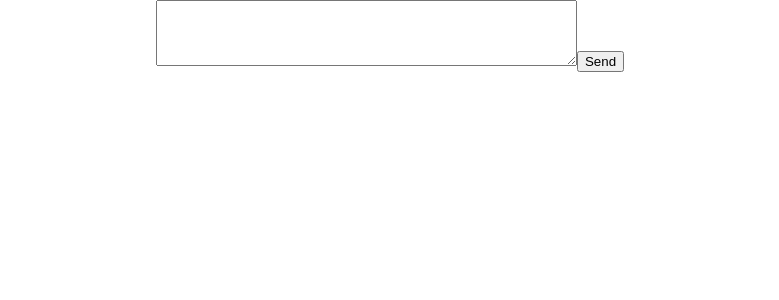
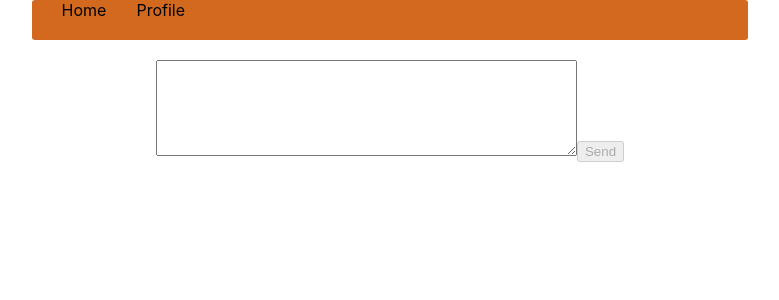
Before and after one commit to Itc-bootcamp-2019/micro-blogging-front-end-josomm22, a React (Create React App) app: page / in a window 1280 px wide. Shown: the top 300 px of the page, without its empty margins (250-1029 px from the left). Built offline with nearby package versions, Linux system fonts and the light colour scheme.

Commit message:
added navbar comp

```diff
--- a/src/App.js
+++ b/src/App.js
@@ -2,10 +2,12 @@ import React from 'react';
 import logo from './logo.svg';
 import './App.css';
 import Messages from './Components/Messages'
+import Navbar from './Components/Navbar';
 
 function App() {
   return (
     <div className="App">
+      <Navbar/>
       <Messages/>
     </div>
   );
--- a/src/Components/Messages.js
+++ b/src/Components/Messages.js
@@ -17,6 +17,7 @@ class Messages extends React.Component {
         this.state = {
             value: '',
             messages: [],
+            textValid: false,
             idCounter: 0
         }
         // this.messages = []
@@ -30,7 +31,12 @@ class Messages extends React.Component {
 
     }
     handleChange(event) {
-        this.setState({ value: event.target.value })
+        let value = event.target.value
+        this.setState({ value: value },
+            () => { this.validateField(value) }
+            );
+
+
     }
     handleSubmit() {
         const { messages } = this.state;
@@ -40,7 +46,36 @@ class Messages extends React.Component {
 
 
     }
-    Messagebubble(props) {
+    validateField( value) {
+        let textValid = this.state.textValid;
+        console.log(textValid);
+
+        textValid = (value.length >= 6 ? true : false);
+
+
+        this.setState({
+            textValid: textValid,
+        });
+    }
+
+    render() {
+        const { messages } = this.state;
+        return (
+            <div className='mainWrapper'>
+                <div className='messageInput'>
+                    <textarea rows="6" cols="50" type='text' value={this.state.value} onChange={this.handleChange} />
+                    <button disabled={!this.state.textValid} type='submit' onClick={this.handleSubmit}> Send</button>
+
+                </div>
+
+                <div className='messageArea'>
+                    {messages.map(obj => <Messagebubble key= {this.state.idCounter} login= {obj.login} createdOn= {obj.createdOn} content={obj.content} />)}
+                </div>
+            </div>
+        )
+    }
+}
+const Messagebubble = (props)=>{
 
         return (
             <div className='bubble'>
@@ -56,24 +91,7 @@ class Messages extends React.Component {
             </div>
 
         )
-    }
 
-    render() {
-        const { messages } = this.state;
-        return (
-            <div className='mainWrapper'>
-                <div className='messageInput'>
-                    <textarea rows="4" cols="50" type='text' value={this.state.value} onChange={this.handleChange} />
-                    <button type='submit' onClick={this.handleSubmit}> Send</button>
-
-                </div>
-
-                <div className='messageArea'>
-                    {messages.map(obj => <this.Messagebubble key= {this.state.idCounter} login= {obj.login} createdOn= {obj.createdOn} content={obj.content} />)}
-                </div>
-            </div>
-        )
-    }
 }
 
 export default Messages;
--- /dev/null
+++ b/src/Components/Navbar.js
@@ -0,0 +1,14 @@
+import React from 'react';
+
+const Navbar = () =>{
+    return (
+        <div className='navBar'>
+            <div className='centerNav'>
+
+            <div className='button'>Home</div>
+            <div className='button'>Profile</div>
+            </div>
+        </div>
+    )
+}
+export default Navbar;
--- a/src/css/messages.css
+++ b/src/css/messages.css
@@ -1,7 +1,29 @@
+.App{
+    display: flex;
+    flex-direction: column;
+
+}
+.navBar{
+    display: flex;
+    justify-content: center;
+}
+.centerNav{
+    width: 56%;
+    background-color: chocolate;
+    display: flex;
+    height: 40px;
+    border-radius: 3px;
+
+}
+.button{
+    margin-left: 30px;
+}
 .messageArea{
     display: flex;
     flex-direction: column-reverse;
 }
 .bubble{
-    width: 66%;
 }
+.mainWrapper{
+    padding-top: 20px;
+}
```
